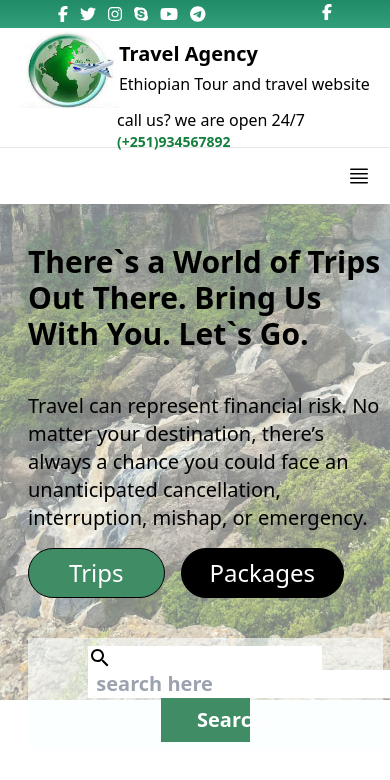
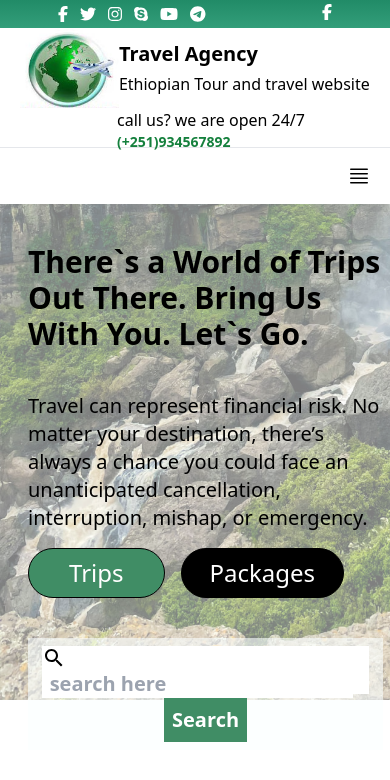
Before and after one commit to mihret1/freshDelivery, a React (Vite) app in the folder client/: page / in a window 390 px wide. Shown: the top 780 px of the page. Built offline with nearby package versions, Linux system fonts and the light colour scheme.

Commit message:
make search bar responive for all screen size

```diff
--- a/client/src/pages/Home/Home.jsx
+++ b/client/src/pages/Home/Home.jsx
@@ -33,8 +33,8 @@ function Home() {
                 </div>
               </div>
 
-              <div className="text-xl font-bold h-24 ml:max-lg:w-[95%] w-[81%] max-md:w-[98%] search flex xs:max-sm:flex-col xs:max-sm:gap-1 xs:max-sm:h-28 xs:max-sm:justify-center xs:max-sm:items-center gap-5 items-center justify-center">
-                        <div className=" bg-white h-12 w-[66%] flex flex-row items-center justify-around">
+              <div className="text-xl font-bold h-24 ml:max-lg:w-[95%] px-3 w-[85%] max-md:w-[98%] search flex xs:max-sm:flex-col xs:max-sm:gap-1 xs:max-sm:h-28 xs:max-sm:justify-center xs:max-sm:items-center gap-5 items-center justify-center">
+                        <div className=" bg-white h-12 w-[72%]  xs:max-xss:w-[99%] xss:max-sm:w-[92%] flex flex-row items-center justify-around">
                           <div>
                             {  !search && <SearchIcon />}
                             <input
@@ -47,7 +47,7 @@ function Home() {
                           {search && <IconButton onClick={()=>setSearch('')}><CloseIcon /></IconButton> }
                         </div>
 
-                      <button className="bg-[#408D65] px-9  text-white py-2 w-[25%] " >Search</button>
+                      <button className="bg-[#408D65] px-9 max-sm:px-5 xs:max-xss:px-2  text-white py-2 w-[25%] " >Search</button>
 
 
               </div>
```
